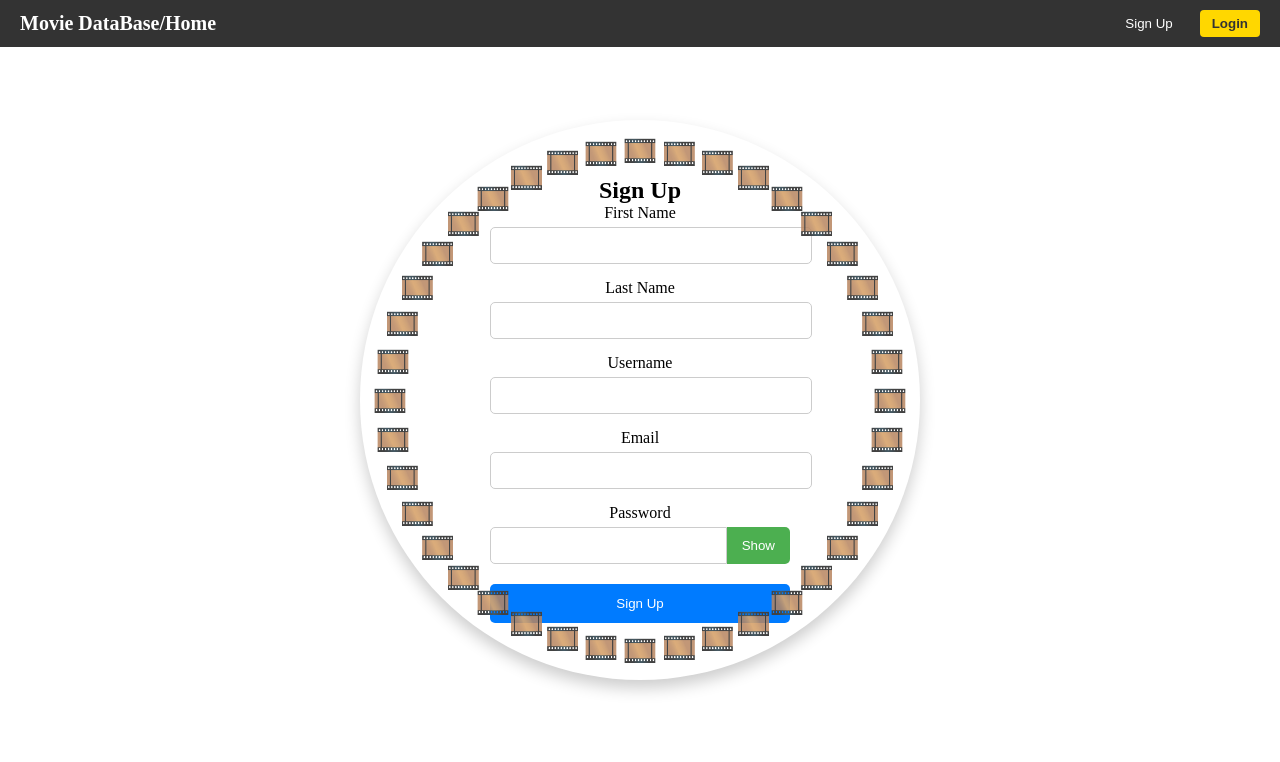
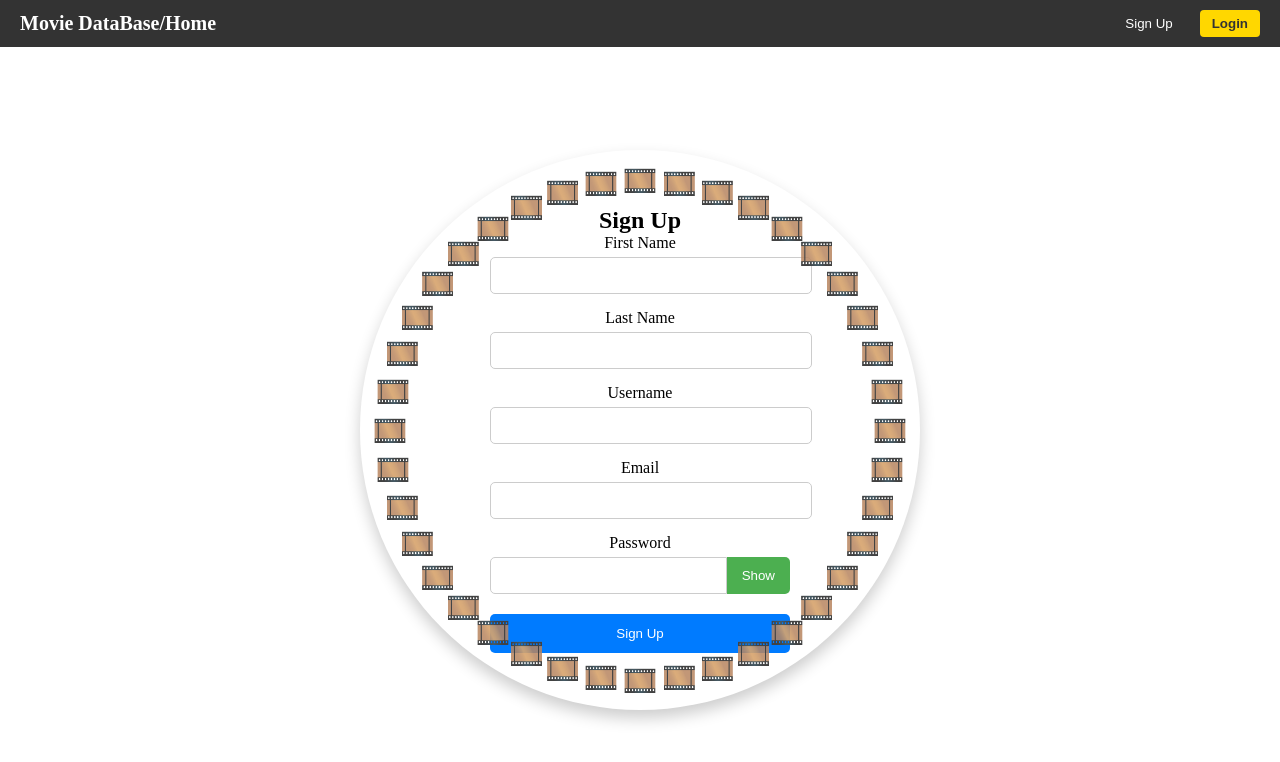
Before and after one commit to minyardlucky/MovieDB3, a React (Vite) app: page /signup in a window 1280 px wide. Shown: the top 762 px of the page. Built offline with nearby package versions, Linux system fonts and the light colour scheme; no server answers.

Commit message:
fix for signup

```diff
--- a/src/components/SignUp/SignUp.jsx
+++ b/src/components/SignUp/SignUp.jsx
@@ -83,11 +83,12 @@ function SignUp({ setUser }) {
     display: "flex",
     justifyContent: "center",
     alignItems: "center",
-        minHeight: "100vh",
+    minHeight: 'calc(100vh - 60px)', // Shrinks the height to fit below the navbar
     width: "100%",
     position: "fixed",
-        top: 0,
+    top: '60px', // Pushes the container down 60px
     left: 0,
+    zIndex: 1, // Ensures the nav bar (zIndex > 1) is clickable
   }}
 >
 
```
Lines whose indentation alone changed are shown as unchanged.
